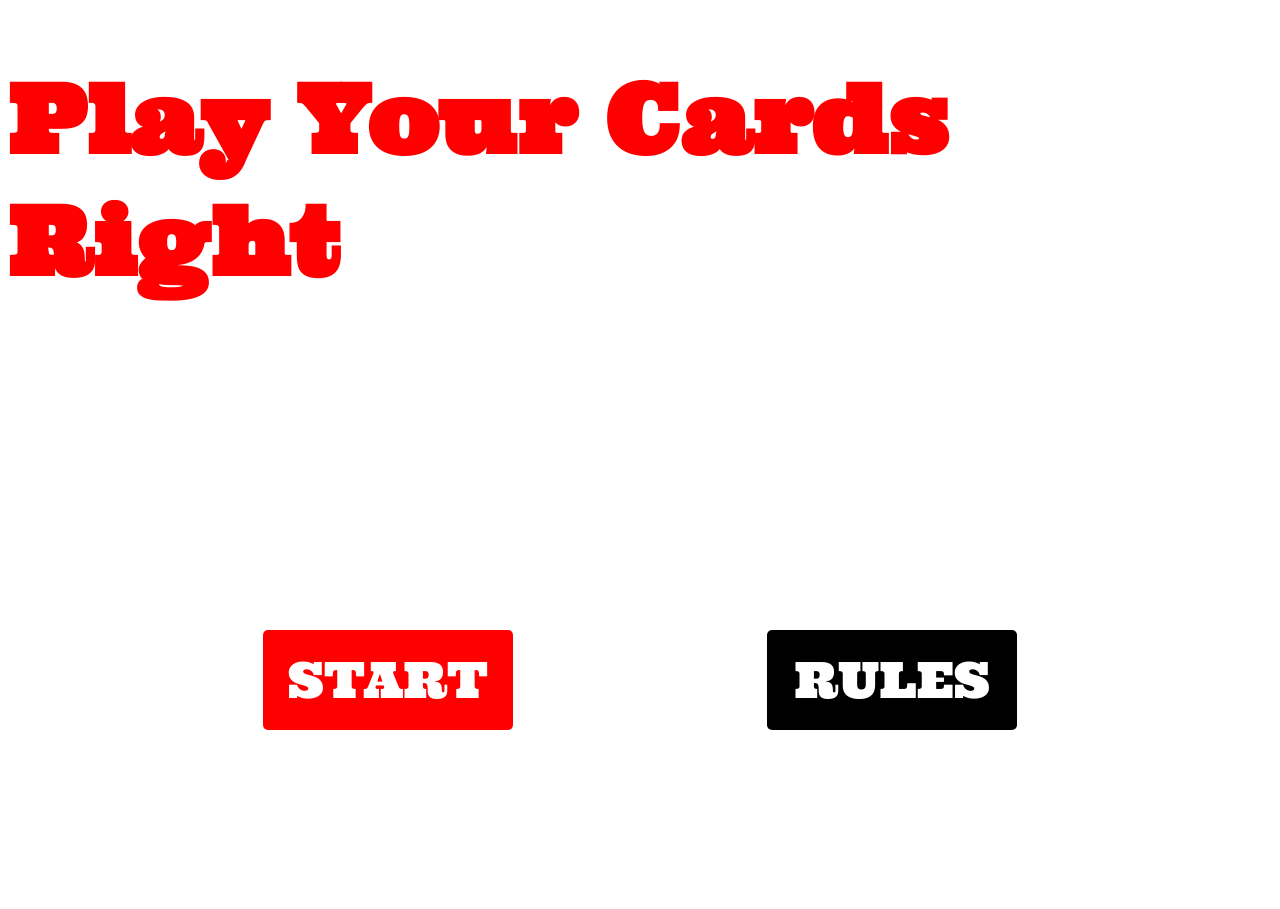
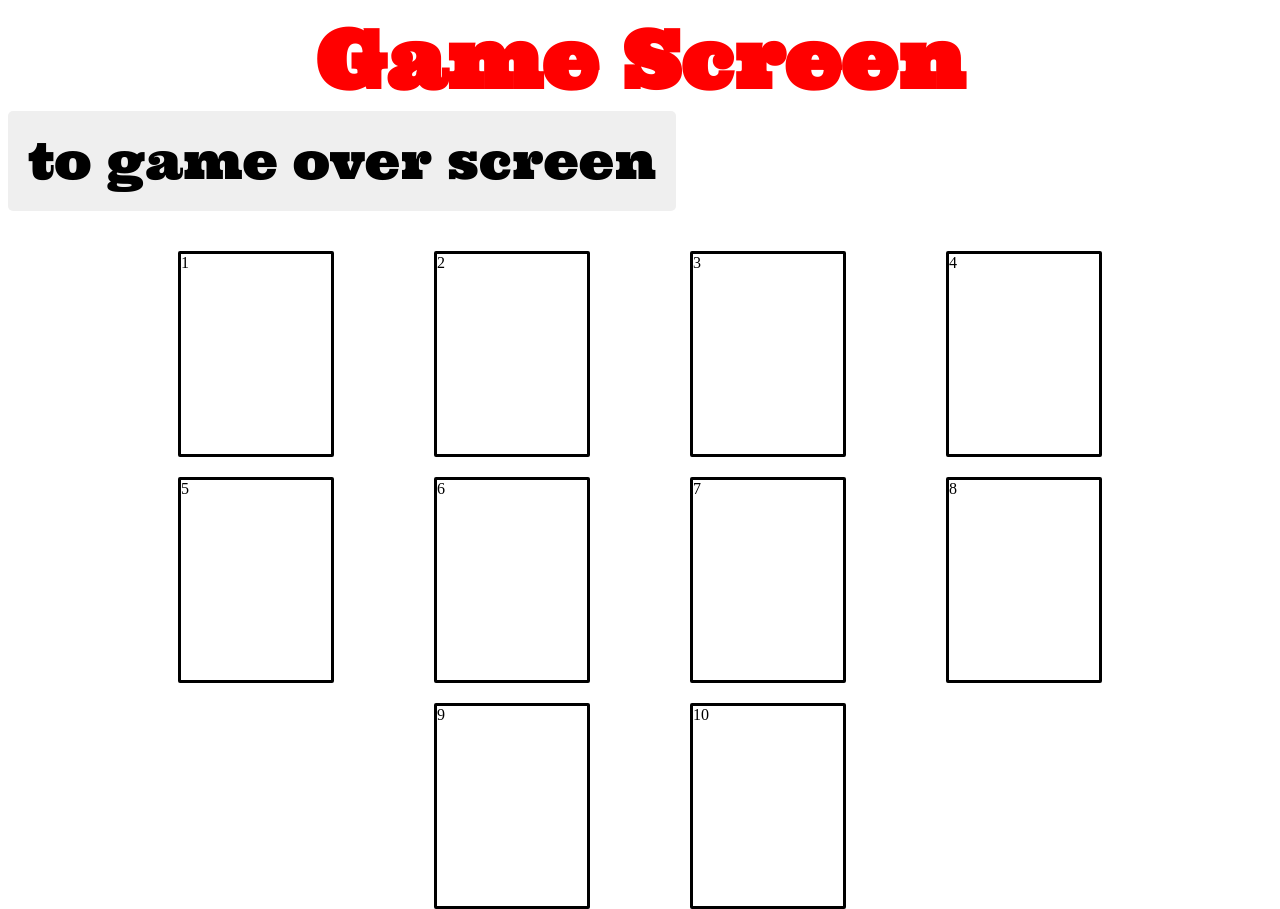
Before and after one commit to AmyLouDav/project_1_playyourcardsright, a plain HTML site: page Index.html in a window 1280 px wide. Both pictures are taken after a click on the button "START". Before the commit the page ends 800 px from the top, so only its background shows below. Drawn offline with Linux system fonts and the light colour scheme.

Commit message:
end of day updates 1/11

```diff
--- a/Index.html
+++ b/Index.html
@@ -14,12 +14,7 @@
         <script defer src="js/player.js"></script>
     </head>
     <body>
-        <div class="splashContainer">
-            <h1>Play Your Cards Right</h1>
-            <div class="buttonContainer">
-                <button class="button button--red">START</button>
-                <button class="button button--black">RULES</button>
-            </div>
-        </div>
+    <main>
+    </main>
     </body>
 </html>
--- a/js/cards.js
+++ b/js/cards.js
@@ -1,4 +1,3 @@
-//export variable?
 const cardData = [
     {
         value: 2,
@@ -260,5 +259,8 @@ const cardData = [
         displayValue: "A",
         suit: "club"
     }
+];
 
-]
+
+const randomCard = cardData[Math.floor(Math.random() * cardData.length)];
+console.log(randomCard)
--- a/js/game.js
+++ b/js/game.js
@@ -0,0 +1,28 @@
+class game {
+    constructor(cards){
+        this.cards = cardData;
+    }
+
+    shuffleCards() {
+        const randomCard = cardData[Math.floor(Math.random() * cardData.length)];
+        return randomCard
+    }
+
+    checkIfHigher() {
+
+    }
+
+
+}
+
+// const copyOfCardData = cardData.slice();
+
+// console.log(copyOfCardData);
+// // SPLICE (i,k)   // from position i remove k elements
+// const randomNumber = Math.floor(Math.random() * copyOfCardData.length);
+// const h  = copyOfCardData.splice(randomNumber, 1);
+
+// console.log('removedCard', removedCard);
+// console.log('copyOfCardData', copyOfCardData);
+
+// console.log(copyOfCardData[0].displayValue);
--- a/js/index.js
+++ b/js/index.js
@@ -1 +1,63 @@
 // use import/export variable for card array
+
+const buildDom = (html) => {
+    const main = document.querySelector("main");
+    main.innerHTML = html;
+    console.log(main)
+  };
+
+  // First Screen => Splash Screen
+const buildSplashScreen = () => {
+  buildDom(`
+  <div class="splashContainer">
+  <h1>Play Your Cards Right</h1>
+  <div class="buttonContainer">
+      <button id="button button--red">START</button>
+      <button id="button button--black">RULES</button>
+  </div>
+  </div>
+  `);
+    const startButton = document.getElementById("button button--red");
+    startButton.addEventListener("click", buildGameScreen);
+  };
+
+  const buildGameScreen = () => {
+    buildDom(`
+    <div class="gameContainer">
+    <h1>Game Screen</h1>
+    <button id="goToGameOver">to game over screen</button>
+    </div>
+    <div class="gameCardsContainer">
+    <div class="bottomRow">
+      <div class="gameCards">1</div>
+      <div class="gameCards">2</div>
+      <div class="gameCards">3</div>
+      <div class="gameCards">4</div>
+      </div>
+      <div class="middleRow">
+      <div class="gameCards">5</div>
+      <div class="gameCards">6</div>
+      <div class="gameCards">7</div>
+      <div class="gameCards">8</div>
+      </div>
+      <div class="topRow">
+      <div class="gameCards">9</div>
+      <div class="gameCards">10</div>
+      </div>
+    </div>
+    `);
+      const goToGameOverButton = document.getElementById("goToGameOver");
+      goToGameOverButton.addEventListener("click", buildGameOverScreen);
+    };
+
+    const buildGameOverScreen = () => {
+      buildDom(`
+      <div class="buildGameOverScreen">
+      <h1>Game Over Screen</h1>
+      <button id="tryagainbutton">Try again</button>
+      </div>
+      `)
+      const tryagainbutton = document.getElementById("tryagainbutton");
+      tryagainbutton.addEventListener("click", buildGameScreen);
+    }
+    window.addEventListener("load", buildSplashScreen);
--- a/styles/style.css
+++ b/styles/style.css
@@ -5,20 +5,23 @@
 }
 h1 {
     font-family: 'Ultra', serif;
-    font-size: 95px;
+    font-size: 80px;
     color: red;
     margin: 0 auto;
-    margin-bottom: 328px;
-    padding-top: 50px;
+    /* margin-bottom: 328px; */
+    /* padding-top: 50px; */
+    display: flex;
+    justify-content: center;
 }
 .buttonContainer {
     display: flex;
     flex-direction: row;
     justify-content: space-evenly;
+    align-items: flex-end;
     width: 100%;
 
 }
-.button {
+button {
         font-family: 'Ultra', serif;
         font-size: 50px;
         padding: 10px 20px;
@@ -26,8 +29,8 @@ h1 {
         box-shadow: 0;
         border-radius: 5px;
         margin-bottom: 20px;
-        width: 250px;
         height: 100px;
+
 }
 .button--red {
     background-color: red;
@@ -37,3 +40,33 @@ h1 {
     background-color: black;
     color: #fff;
 }
+.gameCards {
+    width: 150px;
+    height: 200px;
+    border: 3px solid black;
+    border-radius: 2px;
+    margin-left: 50px;
+    margin-right: 50px;
+    margin-top: 20px;
+    /* padding: px;  */
+}
+
+.gameCardsContainer {
+    display: flex;
+    flex-direction: row;
+    flex-wrap: wrap;
+    justify-content: center;
+    width: 80%;
+    height: 500px;
+    margin: auto;
+}
+
+.bottomRow {
+    display: flex;
+}
+.middleRow {
+    display: flex;
+}
+.topRow {
+    display: flex;
+}
```
